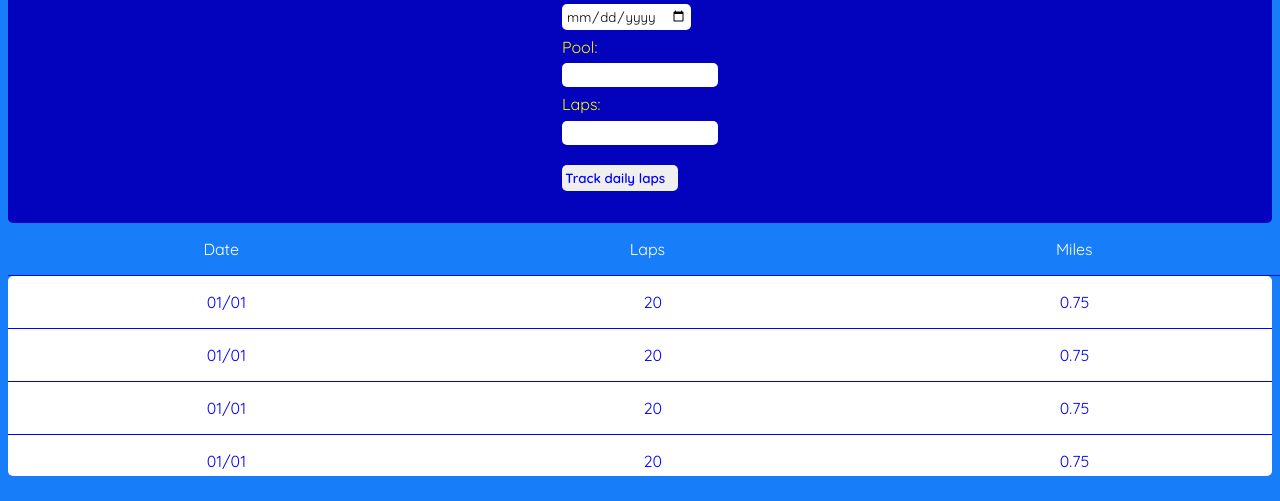
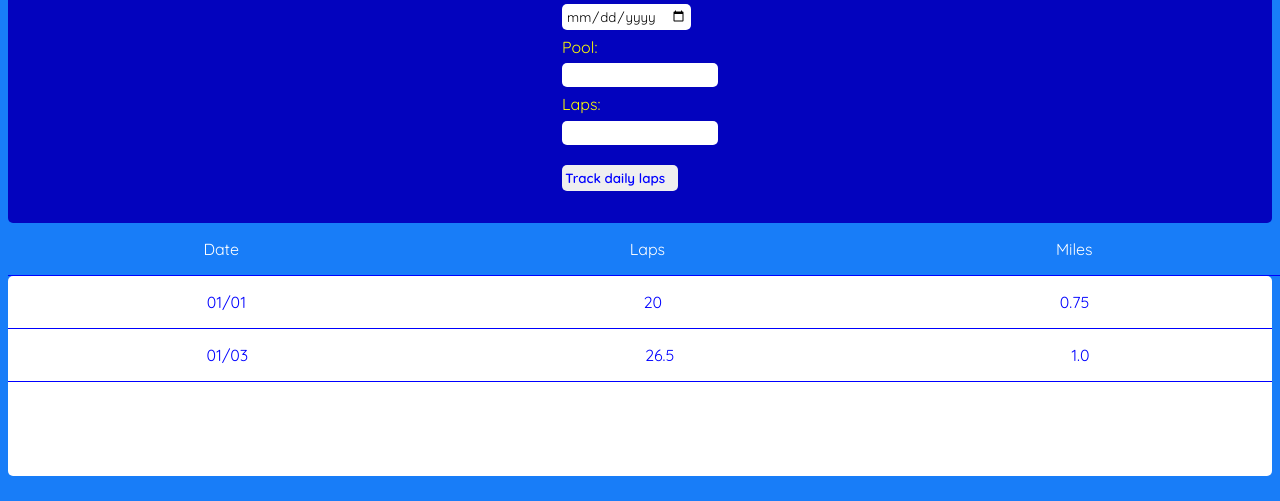
Before and after one commit to michaella23/swim-distance-tracker, a plain HTML site: page index.html in a window 1280 px wide. Shown: the part 116-617 px from the top of the page. Drawn offline with Linux system fonts and the light colour scheme.

Commit message:
actual data for 01/03

```diff
--- a/index.html
+++ b/index.html
@@ -36,24 +36,9 @@
                 <p>0.75</p>
             </div>
             <div class="daily-stat">
-                <p>01/01</p>
-                <p>20</p>
-                <p>0.75</p>
-            </div>
-            <div class="daily-stat">
-                <p>01/01</p>
-                <p>20</p>
-                <p>0.75</p>
-            </div>
-            <div class="daily-stat">
-                <p>01/01</p>
-                <p>20</p>
-                <p>0.75</p>
-            </div>
-            <div class="daily-stat">
-                <p>01/01</p>
-                <p>20</p>
-                <p>0.75</p>
+                <p>01/03</p>
+                <p>26.5</p>
+                <p>1.0</p>
             </div>
         </div>
     </section>
```
